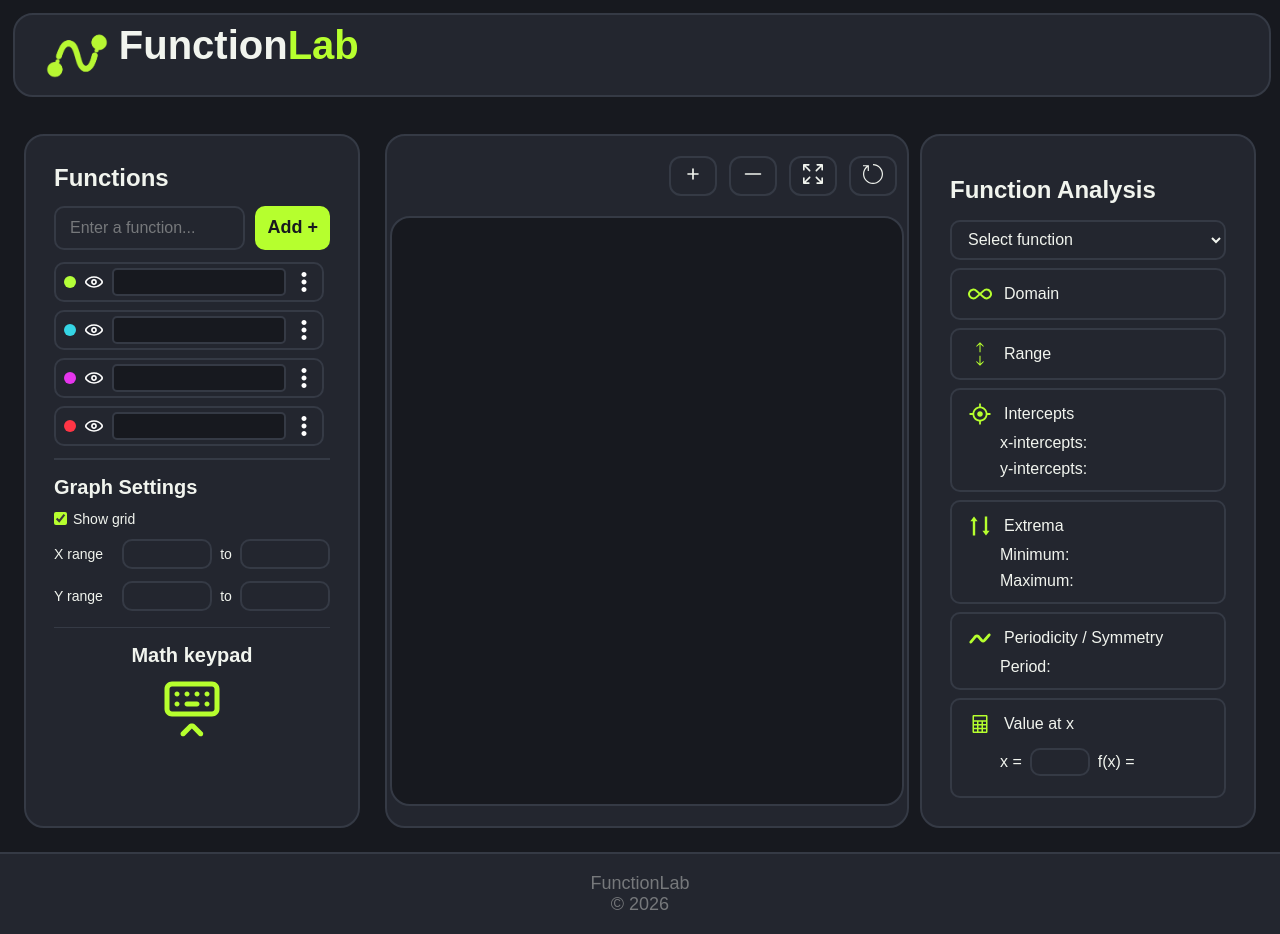
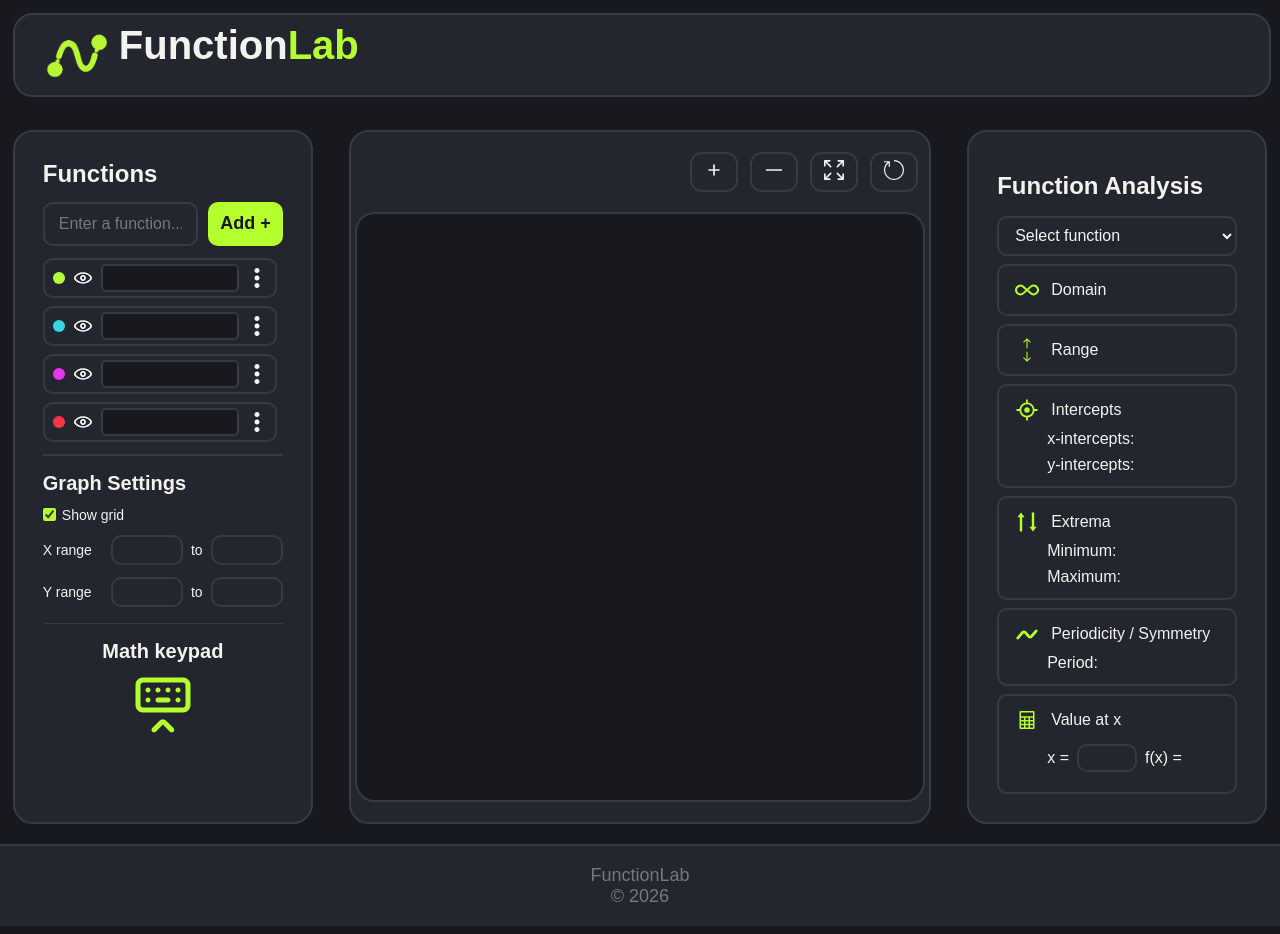
Before and after one commit to savedheart/FunctionLab, a React (Vite) app: page /workpage in a window 1280 px wide. Built offline with nearby package versions, Linux system fonts and the light colour scheme; a web font is replaced by a local one.

Commit message:
Fixed workpage styles

```diff
--- a/src/pages/workpage.module.css
+++ b/src/pages/workpage.module.css
@@ -3,7 +3,6 @@
     flex-direction: column;
 
     min-height: 100vh;
-
     background-color: var(--color-bg);
     color: var(--color-text);
 }
@@ -12,18 +11,18 @@
 
 .workpage__main {
     display: grid;
-    grid-template-columns: 336px minmax(0, 1fr) 336px;
+    grid-template-columns: 300px minmax(0, 1fr) 300px;
     align-items: stretch;
-    gap: 20px;
+    gap: 30px;
 
     flex: 1;
-    width: 100%;
-    max-width: 1920px;
+    width: 98%;
+    max-width: none;
     min-height: 0;
     box-sizing: border-box;
 
     margin: 0 auto;
-    padding: 24px;
+    padding: 20px 0;
 }
 
 /* Panels */
@@ -32,13 +31,15 @@
 .workpage__graph,
 .workpage__analysis {
     display: flex;
-    flex-direction: column;
     min-width: 0;
+    min-height: 0;
 }
 
 .workpage__functions > *,
 .workpage__graph > *,
 .workpage__analysis > * {
-    flex: 1;
     width: 100%;
+    height: 100%;
+    min-width: 0;
+    box-sizing: border-box;
 }
```
